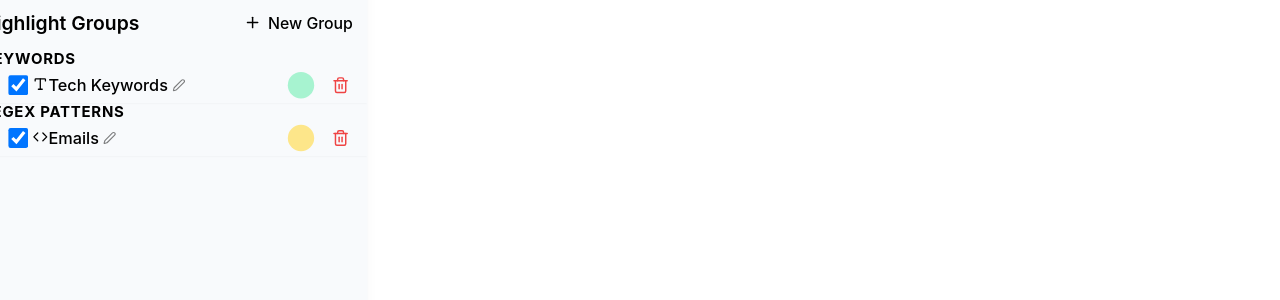
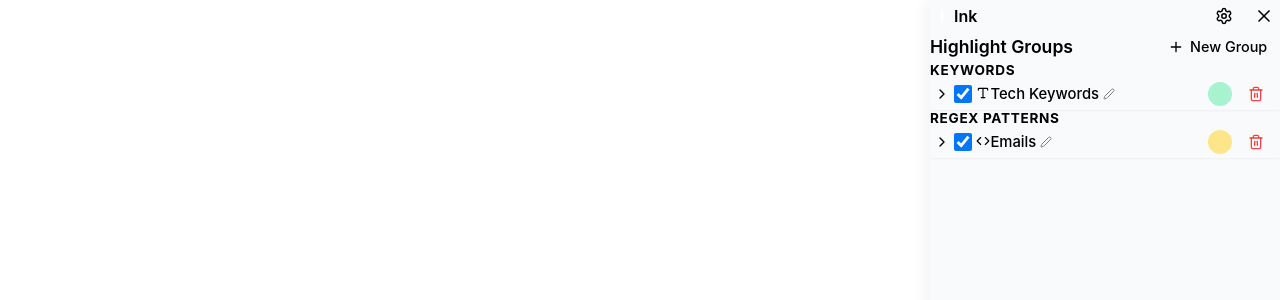
Before and after one commit to SomeGuy02312/Ink, a React (Vite) app: page / in a window 1280 px wide. Both pictures are taken after a click on the element "Open Ink Highlighter". Shown: the top 300 px of the page. Built offline with nearby package versions, Linux system fonts and the light colour scheme.

Commit message:
Final Polish: Layout fix, UI refinements, and documentation update

```diff
--- a/src/App.tsx
+++ b/src/App.tsx
@@ -1,5 +1,5 @@
 
-import { useEffect, useState, useCallback } from 'react';
+import { useEffect, useState, useCallback, useRef, useLayoutEffect } from 'react';
 import { Layout } from './components/Layout';
 import { GroupList } from './components/GroupList';
 import { DataModal } from './components/DataModal';
@@ -12,6 +12,25 @@
   const [loading, setLoading] = useState(true);
   const [sidebarOpen, setSidebarOpen] = useState(false);
   const [showDataModal, setShowDataModal] = useState(false);
+  const sidebarRef = useRef<HTMLDivElement>(null);
+  const contentRef = useRef<HTMLDivElement>(null);
+
+  // Force scroll to top when sidebar opens
+  useLayoutEffect(() => {
+    if (sidebarOpen) {
+      // Reset scroll on inner content
+      if (contentRef.current) contentRef.current.scrollTop = 0;
+
+      // Reset scroll on outer container just in case
+      if (sidebarRef.current) sidebarRef.current.scrollTop = 0;
+
+      // Double tap for reliability
+      requestAnimationFrame(() => {
+        if (contentRef.current) contentRef.current.scrollTop = 0;
+        if (sidebarRef.current) sidebarRef.current.scrollTop = 0;
+      });
+    }
+  }, [sidebarOpen]);
 
   // Load initial settings & Sidebar State
   useEffect(() => {
@@ -54,12 +73,13 @@
     return null;
   }
 
-  // Floating Launcher Icon (When Closed)
-  if (!sidebarOpen) {
   return (
+    <>
+      {/* Floating Launcher Icon */}
       <div
         onClick={() => toggleSidebar(true)}
         style={{
+          display: sidebarOpen ? 'none' : 'flex',
           position: 'fixed',
           bottom: 20,
           right: 20,
@@ -68,7 +88,6 @@
           borderRadius: '50%',
           backgroundColor: 'var(--color-primary)',
           color: 'white',
-          display: 'flex',
           alignItems: 'center',
           justifyContent: 'center',
           cursor: 'pointer',
@@ -82,17 +101,19 @@
       >
         <Highlighter size={24} />
       </div>
-    );
-  }
 
-  // Sidebar UI (When Open)
-  return (
-    <div style={{
+      {/* Sidebar UI */}
+      <div
+        ref={sidebarRef}
+        style={{
+          display: sidebarOpen ? 'flex' : 'none',
+          position: 'fixed',
+          top: 0,
+          right: 0,
+          bottom: 0,
           width: 350,
-      height: '100vh',
           background: 'var(--color-bg-page, #f8fafc)',
           borderLeft: '1px solid var(--color-border)',
-      display: 'flex',
           flexDirection: 'column',
           boxShadow: '-4px 0 15px rgba(0,0,0,0.05)',
           fontFamily: 'Inter, sans-serif'
@@ -136,7 +157,10 @@
         </div>
 
         {/* Scrollable Content */}
-      <div style={{ flex: 1, overflowY: 'auto' }}>
+        <div
+          ref={contentRef}
+          style={{ flex: 1, overflowY: 'auto' }}
+        >
           <Layout>
             <GroupList groups={settings.groups} setGroups={updateGroups} />
           </Layout>
@@ -151,6 +175,7 @@
           />
         )}
       </div>
+    </>
   );
 }
 
--- a/src/index.css
+++ b/src/index.css
@@ -44,19 +44,16 @@
   color-scheme: light;
   color: var(--color-text-main);
   background-color: var(--color-bg-page);
+
+  font-synthesis: none;
+  text-rendering: optimizeLegibility;
+  -webkit-font-smoothing: antialiased;
+  -moz-osx-font-smoothing: grayscale;
 }
 
 /* Hide Scrollbar explicitly */
 ::-webkit-scrollbar {
   display: none;
-}
-
-font-synthesis: none;
-text-rendering: optimizeLegibility;
--webkit-font-smoothing: antialiased;
--moz-osx-font-smoothing: grayscale;
-padding: 0;
-/* Added from instruction */
 }
 
 /* Reset / Base */
@@ -77,6 +74,8 @@
   height: 100vh;
   display: flex;
   flex-direction: column;
+  overflow: hidden;
+  /* Prevent outer scroll */
 }
 
 button {
```
Lines whose indentation alone changed are shown as unchanged.
